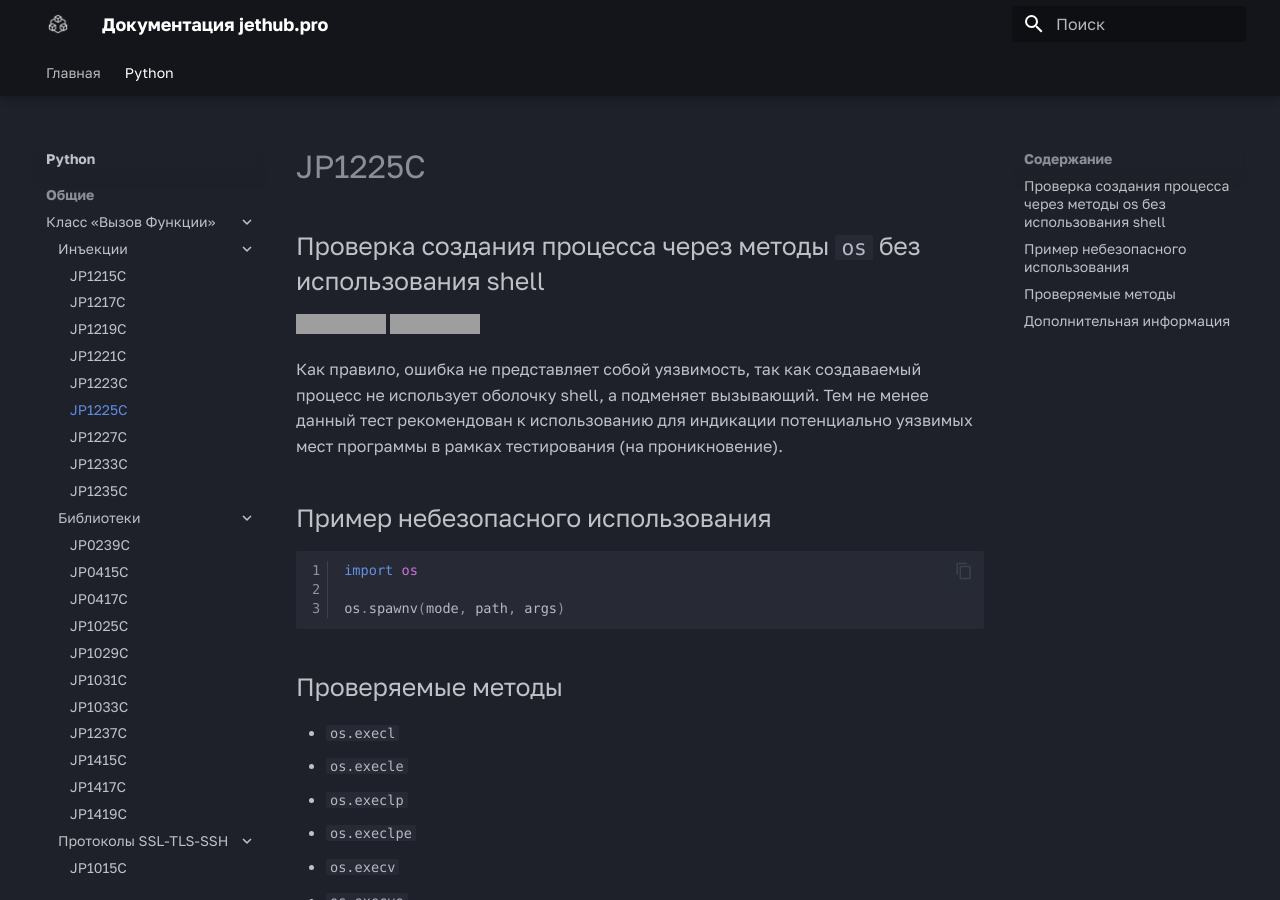
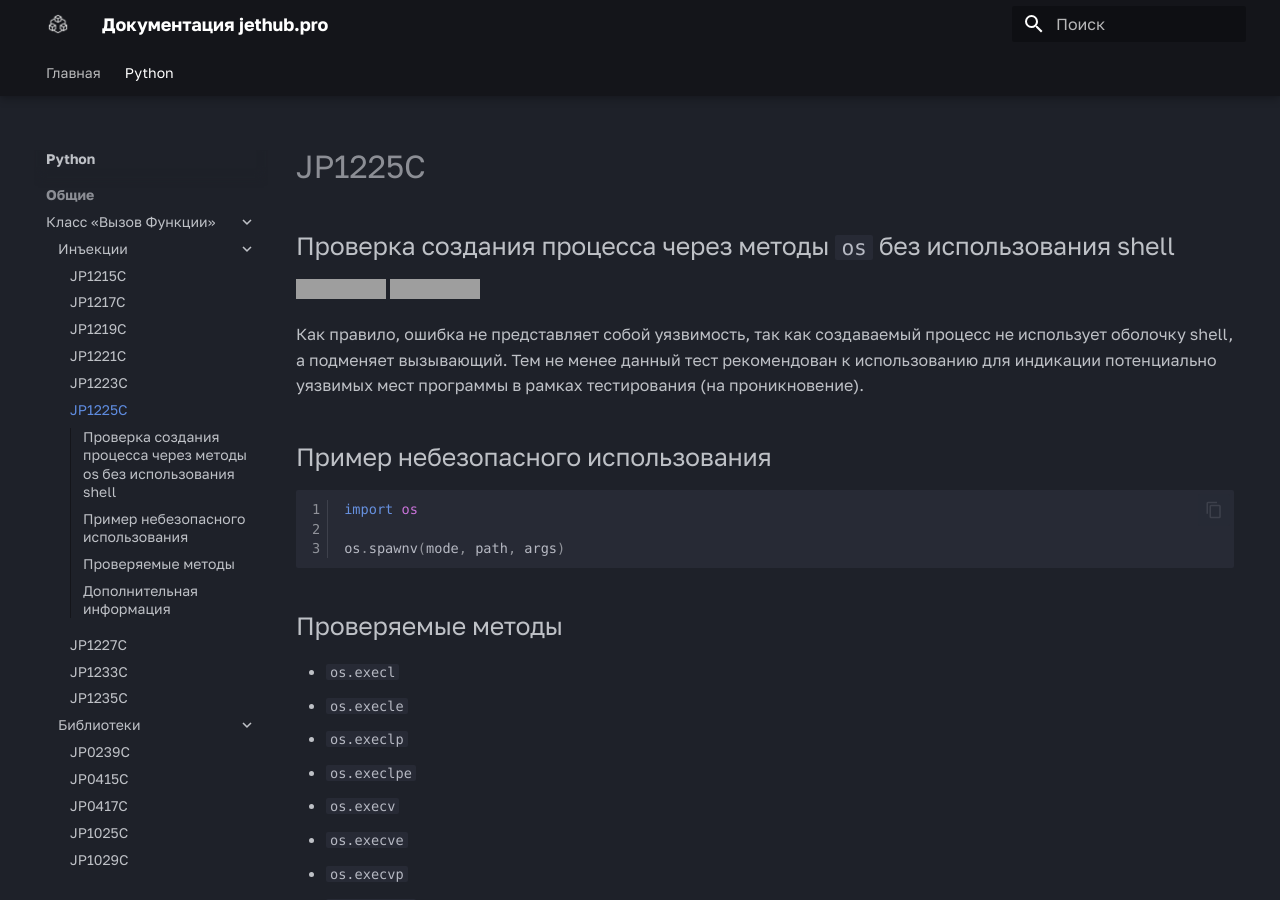
Before and after one commit to jethub-tech/docs.jethub.pro, an MkDocs documentation site: the page built from docs/python/common_errors/calls/injections/JP1225C-создание_процесса_через_os_без_shell.md, in a window 1280 px wide and 900 px high. Built offline with MkDocs 1.6.1 and Material for MkDocs 9.7.7, drawn with Linux system fonts in a browser that asks for light colours; some web fonts are replaced; grey boxes are pictures that could not be loaded.

Commit message:
update mkdocs features

```diff
--- a/mkdocs.yml
+++ b/mkdocs.yml
@@ -39,6 +39,9 @@ theme:
     - search.highlight
     - search.share
     - search.suggest
+
+    - toc.follow
+    - toc.integrate
 
   palette:
     scheme: slate
```
